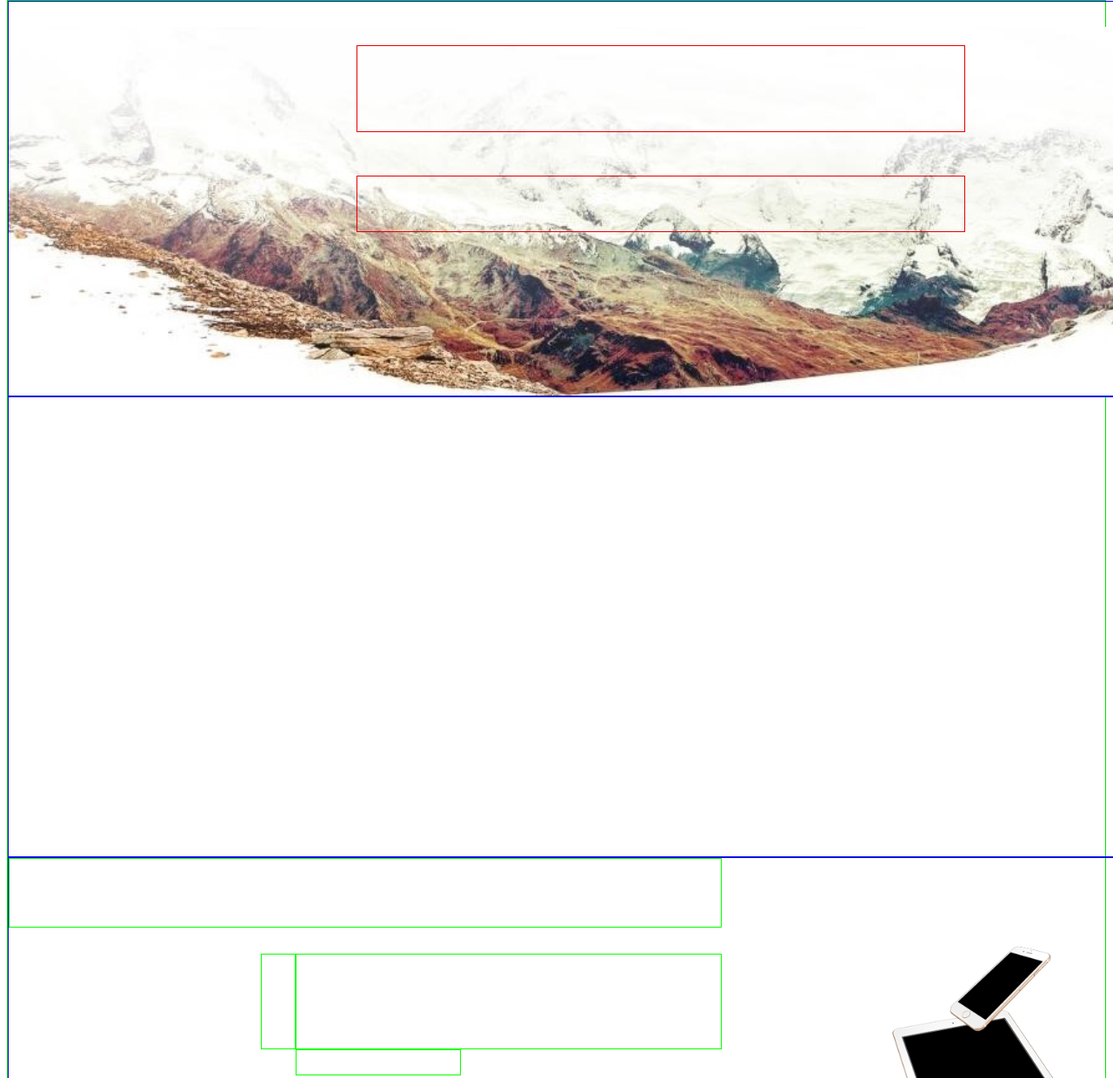
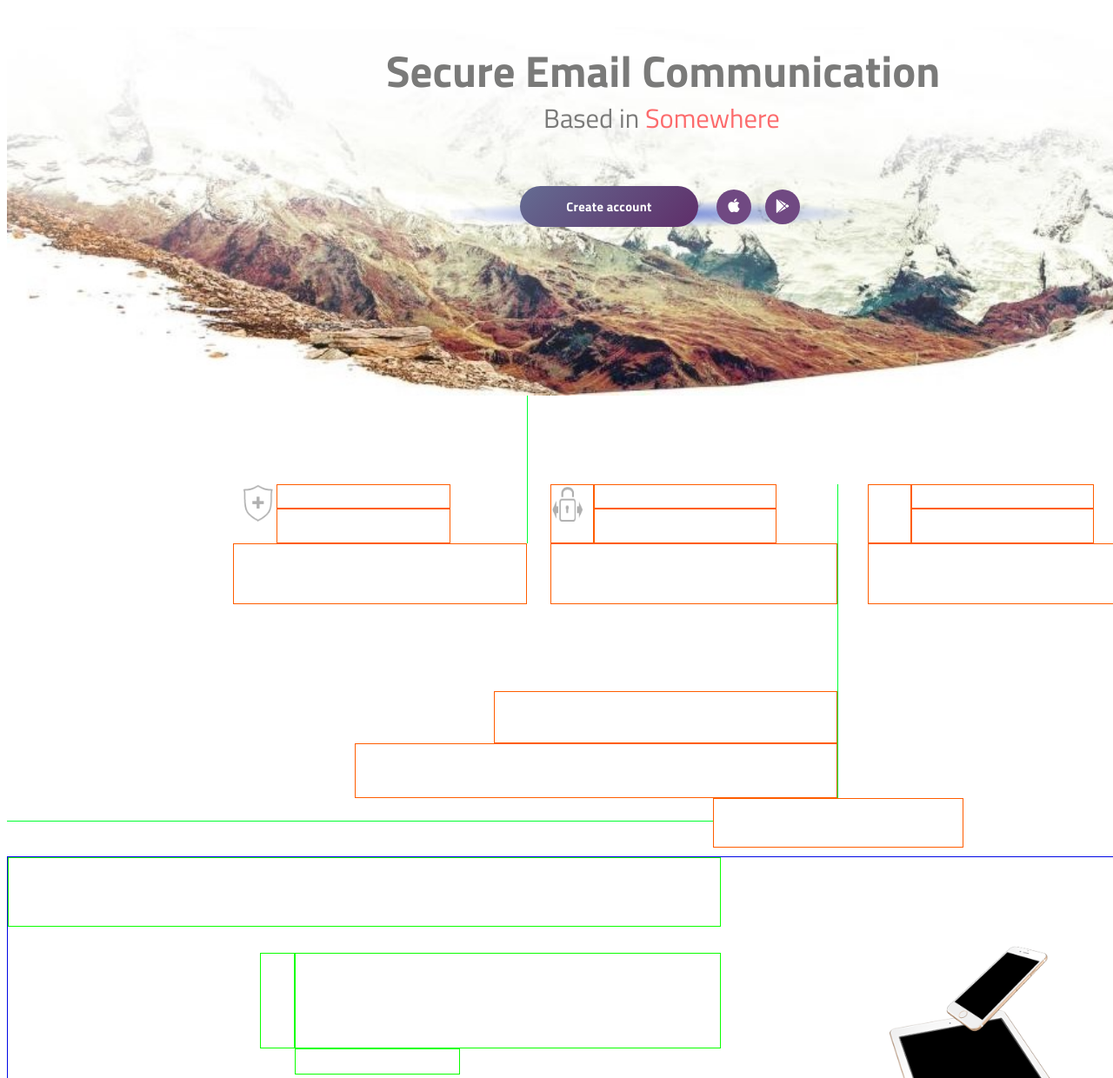
Before and after one commit to ezenevich/neutronMail, a plain HTML site: page index.html in a window 1280 px wide. Shown: the part 203-1443 px from the top of the page at 87% size. Drawn offline with Linux system fonts and the light colour scheme.

Commit message:
add full grid

```diff
--- a/grid.css
+++ b/grid.css
@@ -61,17 +61,14 @@ article{
           "sec"
           "laptop"
           "donate";
-
-
-  border: 1px solid #00e405;
 }
 
 .main-pic{
   position: relative;
   grid-area: mount;
   display: grid;
-  grid-template-columns: 400px 700px 350px 20px 30px;
-  grid-template-rows: 50px 100px 50px 65px 200px;
+  grid-template-columns: 400px 700px 352px 20px 28px;
+  grid-template-rows: 50px 100px 52px 65px 198px;
   grid-template-areas:
           ". . . . ."
           ". text . soc ."
@@ -82,26 +79,22 @@ article{
   background-size: 100%;
   background-repeat: no-repeat;
   background-position: center bottom;
-  border: 1px solid #0006e4;
 }
 
 .main-text{
   position: relative;
   grid-area: text;
   display: grid;
-  border: 1px solid #e40003;
 }
 .main-social{
    position: relative;
    grid-area: soc;
    display: grid;
-   border: 1px solid #e40003;
  }
 .main-button{
   position: relative;
   grid-area: button;
-  display: grid;
-  border: 1px solid #e40003;
+  display: inline-block;
 }
 
 
@@ -110,8 +103,149 @@ article{
   position: relative;
   grid-area: sec;
   display: grid;
-  border: 1px solid #0006e4;
+  grid-template-columns: 260px 50px 90px 110px 50px 38px 27px 50px 137px 73px 70px 35px 50px 60px 150px 90px 1fr;
+  grid-template-rows: 102px 28px 40px 70px 100px 60px 63px 27px 30px 1fr;
 }
+
+.swiss-pic{
+  grid-column-start: 2;
+  grid-column-end: 3;
+  grid-row-start: 2;
+  grid-row-end: 4;
+}
+.swiss-headline{
+  grid-column-start: 3;
+  grid-column-end: 5;
+  grid-row-start: 2;
+  grid-row-end: 3;
+  border: 1px solid #ff5d00;
+}
+.swiss-slogan{
+  grid-column-start: 3;
+  grid-column-end: 5;
+  grid-row-start: 3;
+  grid-row-end: 4;
+  border: 1px solid #ff5d00;
+}
+.swiss-text{
+  grid-column-start: 2;
+  grid-column-end: 7;
+  grid-row-start: 4;
+  grid-row-end: 5;
+  border: 1px solid #ff5d00;
+}
+
+.encrypt-pic{
+  grid-column-start: 8;
+  grid-column-end: 9;
+  grid-row-start: 2;
+  grid-row-end: 4;
+  border: 1px solid #ff5d00;
+}
+.encrypt-headline{
+  grid-column-start: 9;
+  grid-column-end: 11;
+  grid-row-start: 2;
+  grid-row-end: 3;
+  border: 1px solid #ff5d00;
+}
+.encrypt-slogan{
+  grid-column-start: 9;
+  grid-column-end: 11;
+  grid-row-start: 3;
+  grid-row-end: 4;
+  border: 1px solid #ff5d00;
+}
+.encrypt-text{
+  grid-column-start: 8;
+  grid-column-end: 12;
+  grid-row-start: 4;
+  grid-row-end: 5;
+  border: 1px solid #ff5d00;
+}
+
+.anonymous-pic{
+  grid-column-start: 13;
+  grid-column-end: 14;
+  grid-row-start: 2;
+  grid-row-end: 4;
+  border: 1px solid #ff5d00;
+}
+.anonymous-headline{
+  grid-column-start: 14;
+  grid-column-end: 16;
+  grid-row-start: 2;
+  grid-row-end: 3;
+  border: 1px solid #ff5d00;
+}
+.anonymous-slogan{
+  grid-column-start: 14;
+  grid-column-end: 16;
+  grid-row-start: 3;
+  grid-row-end: 4;
+  border: 1px solid #ff5d00;
+}
+.anonymous-text{
+  grid-column-start: 13;
+  grid-column-end: 17;
+  grid-row-start: 4;
+  grid-row-end: 5;
+  border: 1px solid #ff5d00;
+}
+
+.security-headline{
+  grid-column-start: 6;
+  grid-column-end: 12;
+  grid-row-start: 6;
+  grid-row-end: 7;
+  border: 1px solid #ff5d00;
+}
+.security-text{
+  grid-column-start: 4;
+  grid-column-end: 12;
+  grid-row-start: 7;
+  grid-row-end: 8;
+  border: 1px solid #ff5d00;
+}
+
+.security-slogan{
+  grid-column-start: 10;
+  grid-column-end: 15;
+  grid-row-start: 8;
+  grid-row-end: 10;
+  border: 1px solid #ff5d00;
+}
+
+.security-line{
+  grid-column-start: 7;
+  grid-column-end: 8;
+  grid-row-start: 1;
+  grid-row-end: 4;
+  border-left: 1px solid #00ff32;
+}
+.security-line2{
+  grid-column-start: 12;
+  grid-column-end: 13;
+  grid-row-start: 2;
+  grid-row-end: 8;
+  border-left: 1px solid #00ff32;
+}
+.security-line3{
+  grid-column-start: 17;
+  grid-column-end: 18;
+  grid-row-start: 2;
+  grid-row-end: 3;
+  border-top: 1px solid #00ff32;
+}
+.security-line4{
+  grid-column-start: 1;
+  grid-column-end: 10;
+  grid-row-start: 8;
+  grid-row-end: 9;
+  border-bottom: 1px solid #00ff32;
+}
+
+
 
 
 
--- a/index.html
+++ b/index.html
@@ -41,20 +41,73 @@
 
     </header>
 
-
     <article>
 
       <div class="main-pic">
 
-        <div class="main-text"></div>
+        <div class="main-text">
 
-        <div class="main-social"></div>
+          <span class="title">Secure Email Communication</span>
 
-        <div class="main-button"></div>
+          <span class="text">Based in <span>Somewhere</span></span>
+
+        </div>
+
+        <div class="main-social">
+
+          <i class="fab fa-google-plus-square"></i>
+
+          <i class="fab fa-facebook-square"></i>
+
+          <i class="fab fa-twitter-square"></i>
+
+        </div>
+
+        <div class="main-button">
+
+          <button class="create">Create account</button>
+
+          <button class="apple"><i class="fab fa-apple"></i></button>
+
+          <button class="google"><i class="fab fa-google-play"></i></button>
+
+          <div class="button-gradient"></div>
+
+        </div>
 
       </div>
 
-      <div class="security"></div>
+      <div class="security">
+        <div class="swiss-pic">
+          <img src="assets/sheild.png" width="36" height="43" alt="sheild">
+        </div>
+        <div class="swiss-headline"></div>
+        <div class="swiss-slogan"></div>
+        <div class="swiss-text"></div>
+
+        <div class="encrypt-pic">
+          <img src="assets/block.png" width="36" height="43" alt="block">
+        </div>
+        <div class="encrypt-headline"></div>
+        <div class="encrypt-slogan"></div>
+        <div class="encrypt-text"></div>
+
+        <div class="anonymous-pic"></div>
+        <div class="anonymous-headline"></div>
+        <div class="anonymous-slogan"></div>
+        <div class="anonymous-text"></div>
+
+        <div class="security-headline"></div>
+        <div class="security-text"></div>
+
+        <div class="security-slogan"></div>
+
+        <div class="security-line"></div>
+        <div class="security-line2"></div>
+        <div class="security-line3"></div>
+        <div class="security-line4"></div>
+
+      </div>
 
       <div class="laptop-box">
 
--- a/style.css
+++ b/style.css
@@ -62,15 +62,105 @@ nav > a{
   width: 80px;
   height: 33px;
   margin-left: 15px;
-
   border: none;
   border-radius: 20px 20px 20px 20px;
   background: linear-gradient(135deg, #4c296f 0%, #677ed8 100%);
   box-shadow: 0 7px 20px  #99a8d2;
-
   font-family: 'Titillium Web', sans-serif;
   font-size: 10pt;
   font-weight: bold;
   vertical-align: middle;
   color: #ffffff;
 }
+
+.main-text > .title{
+  margin-left: 36px;
+  margin-top: -7px;
+  font-family: 'Titillium Web', sans-serif;
+  font-size: 38pt;
+  font-weight: bold;
+  color: #7a7a79;
+}
+
+.main-text > .text{
+  margin-left: 217px;
+  margin-top: -8px;
+  font-family: 'Titillium Web', sans-serif;
+  font-size: 23pt;
+  color: #7a7a79;
+}
+
+.main-text > .text > span{
+  font-family: 'Titillium Web', sans-serif;
+  font-size: 23pt;
+  color: #fc6b6c;
+}
+
+.main-social > .fab{
+  margin-left: 3px;
+  font-size: 18px;
+  color: #676766;
+}
+
+.fa-google-plus-square{
+  margin-top: 15px;
+}
+
+.fa-facebook-square{
+  margin-top: 7px;
+}
+
+.fa-twitter-square{
+  margin-top: 7px;
+}
+
+.create{
+  margin-left: 190px;
+  margin-top: 12px;
+  width: 205px;
+  height: 47px;
+  border-radius: 30px 30px 30px 30px;
+  border: none;
+  font-family: 'Titillium Web', sans-serif;
+  font-weight: bold;
+  font-size: 11pt;
+  letter-spacing: 0.3px;
+  vertical-align: center;
+  color: #ffffff;
+  background: linear-gradient(135deg, #646c92 0%, #5f2e69 100%);
+}
+
+.apple{
+  margin-left: 17px;
+  width: 40px;
+  height: 40px;
+  border-radius: 50%;
+  border: none;
+  font-size: 18px;
+  background-color: #704982;
+  color: #ffffff;
+}
+
+.google{
+  margin-left: 12px;
+  width: 40px;
+  height: 40px;
+  border-radius: 50%;
+  border: none;
+  font-size: 16px;
+  background-color: #704982;
+  color: #ffffff;
+}
+
+.main-button > .button-gradient{
+  margin-top: -30px;
+  margin-left: 110px;
+  width: 470px;
+  height: 30px;
+  background: radial-gradient(ellipse at center, #6c83d7 0%,
+    rgba(0,0,0,0) 74%,rgba(0,0,0,0) 100%);
+}
+
+.swiss-pic > img{
+  margin-left: 10px;
+}
```
Also changed, not shown: assets/block.png (added), assets/key.png (added), assets/priv-1.png (renamed from assets/privacy-1.png), assets/priv-2.png (renamed from assets/privacy-2.png), assets/priv-3.png (renamed from assets/privacy-3.png), assets/sheild.png (added).
